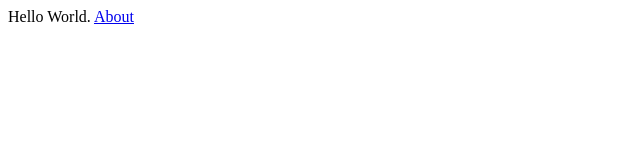
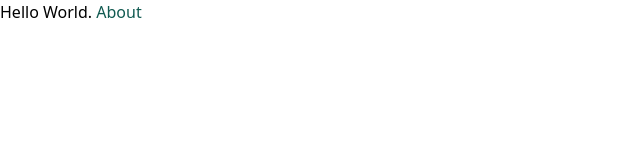
Before and after one commit to ptmdmusique/portfolio-v3, a Next.js app: page / in a window 1280 px wide. Shown: the top 160 px of the page, without its empty margins (0-640 px from the left). Built offline with nearby package versions, Linux system fonts and the light colour scheme.

Commit message:
add libraries, setup tailwind and eslint

```diff
--- /dev/null
+++ b/postcss.config.js
@@ -0,0 +1,6 @@
+module.exports = {
+  plugins: {
+    tailwindcss: {},
+    autoprefixer: {},
+  },
+}
--- a/src/pages/_app.tsx
+++ b/src/pages/_app.tsx
@@ -1,4 +1,5 @@
 import type { AppProps } from "next/app";
+import "./globals.scss";
 
 export default function MyApp({ Component, pageProps }: AppProps) {
   return <Component {...pageProps} />;
--- /dev/null
+++ b/src/pages/globals.scss
@@ -0,0 +1,119 @@
+@tailwind base;
+@tailwind components;
+@tailwind utilities;
+
+$theme-light: (
+  --text-base: "rgb(17, 90, 81)",
+  --text-primary: "rgb(17, 90, 81)",
+  --text-secondary: "rgb(5, 5, 5)",
+  // TODO: determine this
+  --text-inverted: "rgb(247, 250, 252)",
+  // TODO: determine this
+  --fill: "rgb(83, 178, 255)",
+
+  --background: "rgb(234, 242, 251)",
+  --background-top: "rgb(226, 232, 240)",
+  // TODO: determine this
+  --background-overflow-menu: "rgb(226, 232, 240)",
+  // TODO: determine this
+  --background-active: "rgb(226, 232, 240)",
+
+  // Other
+  --danger: "rgb(169, 30, 41)",
+  --success: "rgb(36, 86, 48)",
+  --warning: "rgb(92, 70, 0)",
+  --info: "rgb(29, 84, 94)",
+  // TODO: determine this
+  --default: "rgb(0, 0, 0)",
+  --exquisite: "rgb(131, 6, 193)",
+  // TODO: determine this
+  --disabled: "rgb(235, 235, 235)",
+
+  --git: "rgb(194, 45, 15)",
+
+  // Brands
+  // TODO: determine this
+  --google: "rgb(207, 67, 50)",
+  // TODO: determine this
+  --yelp: "rgb(194, 23, 2)",
+  // TODO: determine this
+  --facebook: "rgb(55, 83, 149)",
+);
+
+$theme-dark: (
+  --text-base: "rgb(129, 230, 217)",
+  --text-primary: "rgb(129, 230, 217)",
+  --text-secondary: "rgb(214, 214, 214)",
+  // TODO: determine this
+  --text-inverted: "rgb(33, 33, 33)",
+  // TODO: determine this
+  --fill: "rgb(83, 178, 255)",
+
+  --background: "rgb(24, 28, 34)",
+  --background-top: "rgb(34, 40, 49)",
+  // TODO: determine this
+  --background-overflow-menu: "rgb(34, 40, 49)",
+  // TODO: determine this
+  --background-active: "rgb(34, 40, 49)",
+
+  // Other
+  --danger: "rgb(255, 73, 88)",
+  --success: "rgb(115, 245, 145)",
+  --warning: "rgb(253, 212, 76)",
+  --info: "rgb(73, 223, 250)",
+  // TODO: determine this
+  --default: "rgb(232, 230, 227)",
+  --exquisite: "rgb(211, 131, 251)",
+  // TODO: determine this
+  --disabled: "rgb(115, 117, 132)",
+
+  --git: "rgb(241, 99, 70)",
+
+  // Brands
+  --google: "rgb(207, 67, 50)",
+  --yelp: "rgb(194, 23, 2)",
+  --facebook: "rgb(55, 83, 149)",
+);
+
+/// Replace `$search` with `$replace` in `$string`
+/// @author Kitty Giraudel
+/// @param {String} $string - Initial string
+/// @param {String} $search - Substring to replace
+/// @param {String} $replace ('') - New value
+/// @return {String} - Updated string
+@function str-replace($string, $search, $replace: "") {
+  $index: str-index($string, $search);
+
+  @if $index {
+    @return str-slice($string, 1, $index - 1) + $replace +
+      str-replace(
+        str-slice($string, $index + str-length($search)),
+        $search,
+        $replace
+      );
+  }
+
+  @return $string;
+}
+
+@function get-color-value($color) {
+  @return #{unquote(str-replace(str-replace($color, "rgb(", ""), ")", ""))};
+}
+
+@mixin extract-color-map($map) {
+  @each $key, $value in $map {
+    #{$key}: #{get-color-value($value)};
+  }
+}
+
+.theme-light {
+  @include extract-color-map($theme-light);
+}
+.theme-dark {
+  @include extract-color-map($theme-dark);
+}
+
+$key: display;
+body {
+  @include extract-color-map($theme-light);
+}
--- a/src/pages/index.tsx
+++ b/src/pages/index.tsx
@@ -3,7 +3,10 @@ import Link from "next/link";
 export default function Home() {
   return (
     <div>
-      Hello World. <Link href="/about">About</Link>
+      Hello World.{" "}
+      <Link href="/about" className="text-skin-base">
+        About
+      </Link>
     </div>
   );
 }
--- /dev/null
+++ b/tailwind.config.js
@@ -0,0 +1,53 @@
+function withOpacity(variableName) {
+  return ({ opacityValue }) => {
+    if (opacityValue) {
+      return `rgba(var(${variableName}), ${opacityValue})`;
+    }
+
+    return `rgb(var(${variableName}))`;
+  };
+}
+
+module.exports = {
+  content: ["./src/**/*.{js,jsx,ts,tsx,sass,scss}"],
+  theme: {
+    extend: {
+      screens: {
+        "2xl-max": { max: "1535px" }, // => @media (max-width: 1535px) { ... }
+        "xl-max": { max: "1279px" }, // => @media (max-width: 1279px) { ... }
+        "lg-max": { max: "1023px" }, // => @media (max-width: 1023px) { ... }
+        "md-max": { max: "767px" }, // => @media (max-width: 767px) { ... }
+        "sm-max": { max: "639px" }, // => @media (max-width: 639px) { ... }
+      },
+
+      colors: {
+        skin: {
+          fill: withOpacity("--fill"),
+          danger: withOpacity("--danger"),
+          success: withOpacity("--success"),
+          warning: withOpacity("--warning"),
+          info: withOpacity("--info"),
+          default: withOpacity("--default"),
+          exquisite: withOpacity("--exquisite"),
+          disabled: withOpacity("--disabled"),
+          primary: withOpacity("--text-primary"),
+          secondary: withOpacity("--text-secondary"),
+          base: withOpacity("--text-base"),
+          inverted: withOpacity("--text-inverted"),
+        },
+      },
+      backgroundColor: {
+        skin: {
+          default: withOpacity("--background"),
+          top: withOpacity("--background-top"),
+          "overflow-menu": withOpacity("--background-overflow-menu"),
+          active: withOpacity("--background-active"),
+        },
+      },
+    },
+  },
+  variants: {
+    extend: {},
+  },
+  plugins: [],
+};
```
Also changed, not shown: package.json (+10 -1 lines), .eslintrc.json (added), 1 other file (tests, documents, lock files or other folders).
